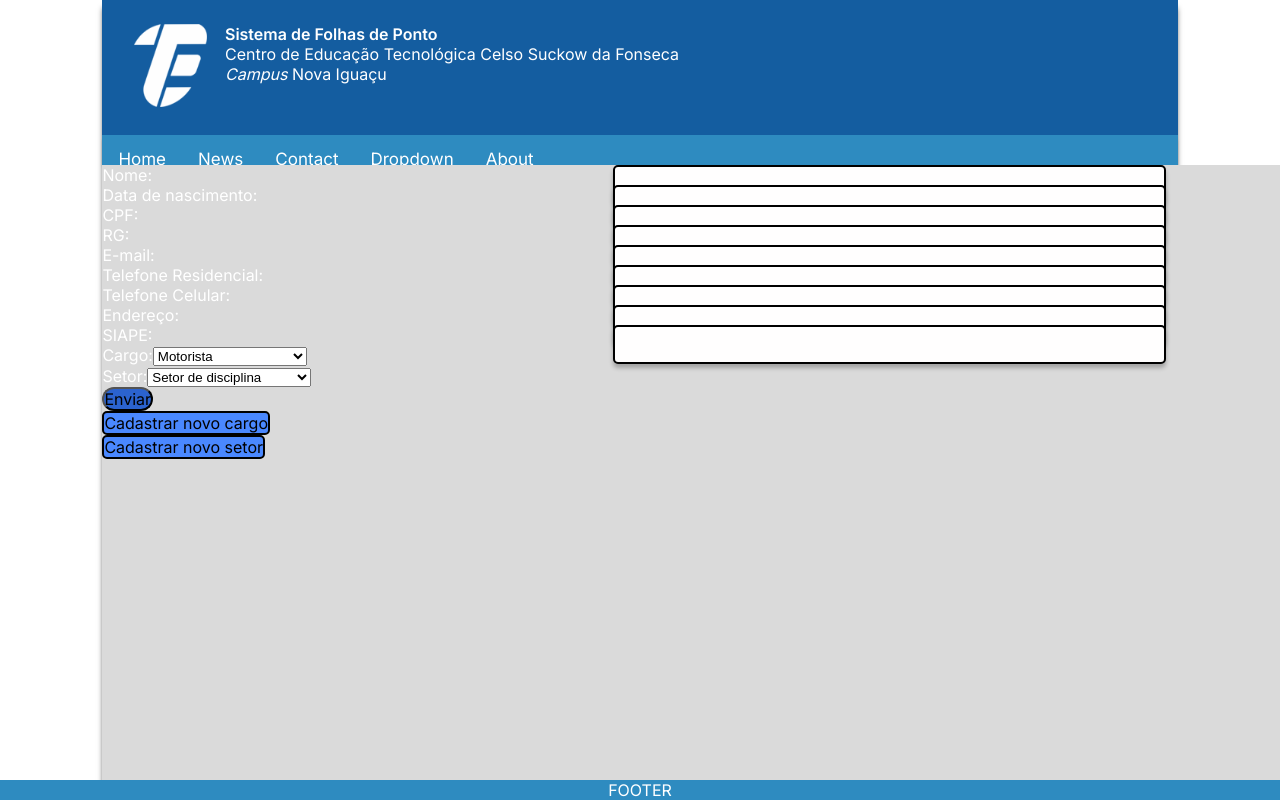
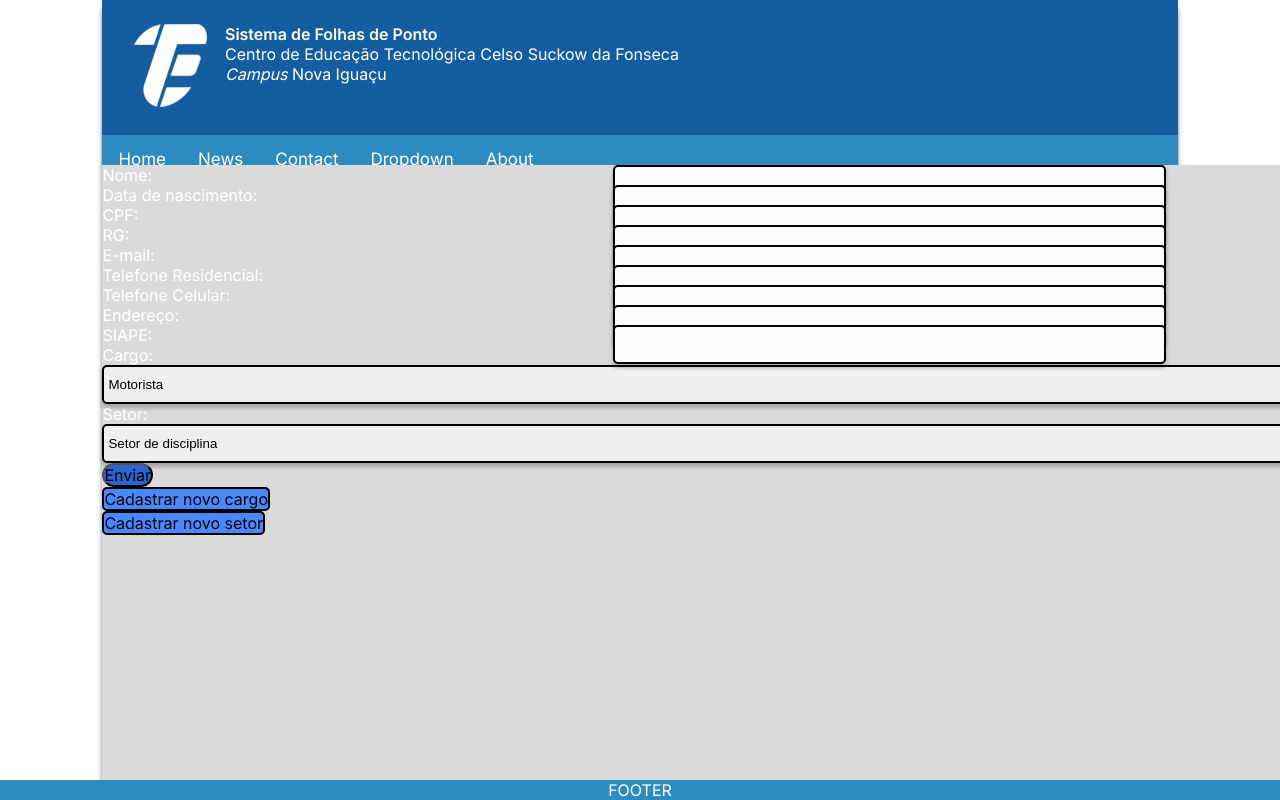
Before and after one commit to SINFO-NI/SIFOP-Front, a Next.js app: page / in a window 1280 px wide. Shown: the top 800 px of the page. Built offline with nearby package versions, Linux system fonts and the light colour scheme.

Commit message:
Update FormFunc.tsx

```diff
--- a/src/components/FormFunc.tsx
+++ b/src/components/FormFunc.tsx
@@ -52,7 +52,7 @@ export function FormFunc() {
                 <div>
                 <label for="cargo">Cargo:</label>
 
-                    <select name="cargo" id="cargo">
+                    <select className={styles.formSelect} name="cargo" id="cargo">
                     <option value="motorista">Motorista</option>
                     <option value="assistenteSocial">Assistente Social</option>
                     <option value="auxAdmin">Auxiliar Administrativo</option>
@@ -62,7 +62,7 @@ export function FormFunc() {
                 <div>
                 <label for="setor">Setor:</label>
 
-                    <select name="setor" id="setor">
+                    <select className={styles.formSelect} name="setor" id="setor">
                     <option value="disciplina">Setor de disciplina</option>
                     <option value="admin">Gerência Administrativa</option>
                     <option value="patrimonio">Seção de Patrimônio</option>
```
